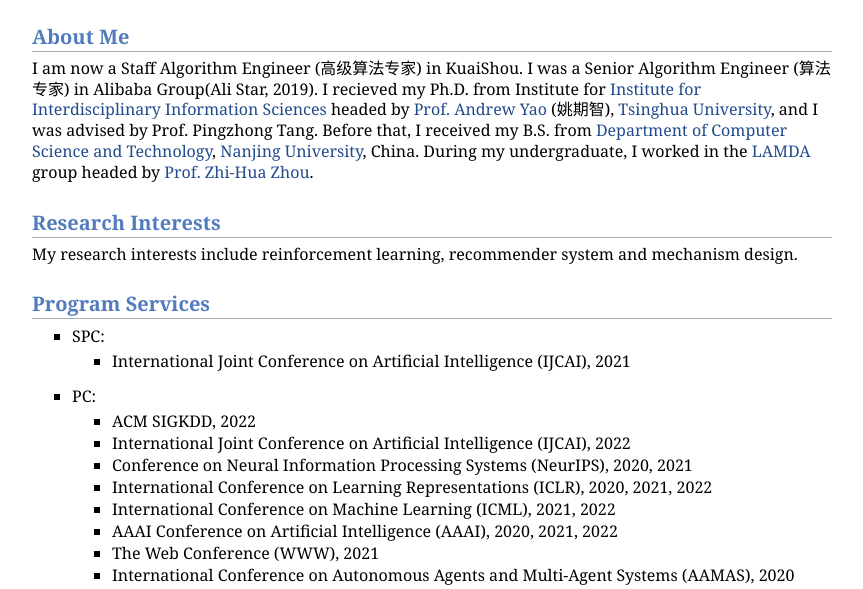
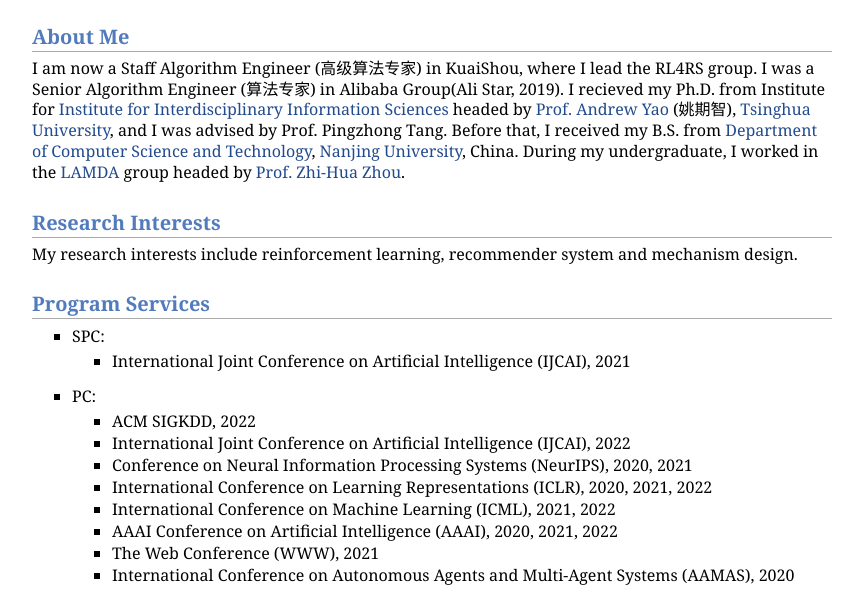
Before and after one commit to QingpengCai/QingpengCai.github.io, a plain HTML site: page index.html in a window 1280 px wide. Shown: the part 311-900 px from the top of the page, without its empty margins (208-1071 px from the left). Drawn offline with Linux system fonts and the light colour scheme.

Commit message:
Update index.html

```diff
--- a/index.html
+++ b/index.html
@@ -28,7 +28,7 @@
 
 		<h2>About Me</h2>
 		<p>
-			I am now a Staff Algorithm Engineer (高级算法专家) in KuaiShou. I was a Senior Algorithm Engineer (算法专家) in Alibaba Group(Ali Star, 2019).
+			I am now a Staff Algorithm Engineer (高级算法专家) in KuaiShou, where I lead the RL4RS group. I was a Senior Algorithm Engineer (算法专家) in Alibaba Group(Ali Star, 2019).
 			I recieved my Ph.D. from Institute for <a href="http://iiis.tsinghua.edu.cn/en/">Institute for Interdisciplinary Information Sciences</a> headed by <a href="https://iiis.tsinghua.edu.cn/yao/">Prof. Andrew Yao</a> (姚期智), <a href="http://www.tsinghua.edu.cn/publish/thu2018en/index.html">Tsinghua University</a>, and I was advised by Prof. Pingzhong Tang.
 		Before that, I received my B.S. from <a href="https://www.nju.edu.cn/EN/7f/6b/c7136a163691/page.htm">Department of Computer Science and Technology</a>, <a href="https://www.nju.edu.cn/EN/main.htm">Nanjing University</a>, China. During my undergraduate, I worked in the <a href="http://www.lamda.nju.edu.cn/MainPage.ashx">LAMDA</a> group headed by <a href="https://cs.nju.edu.cn/zhouzh/">Prof. Zhi-Hua Zhou</a>.
 
```
